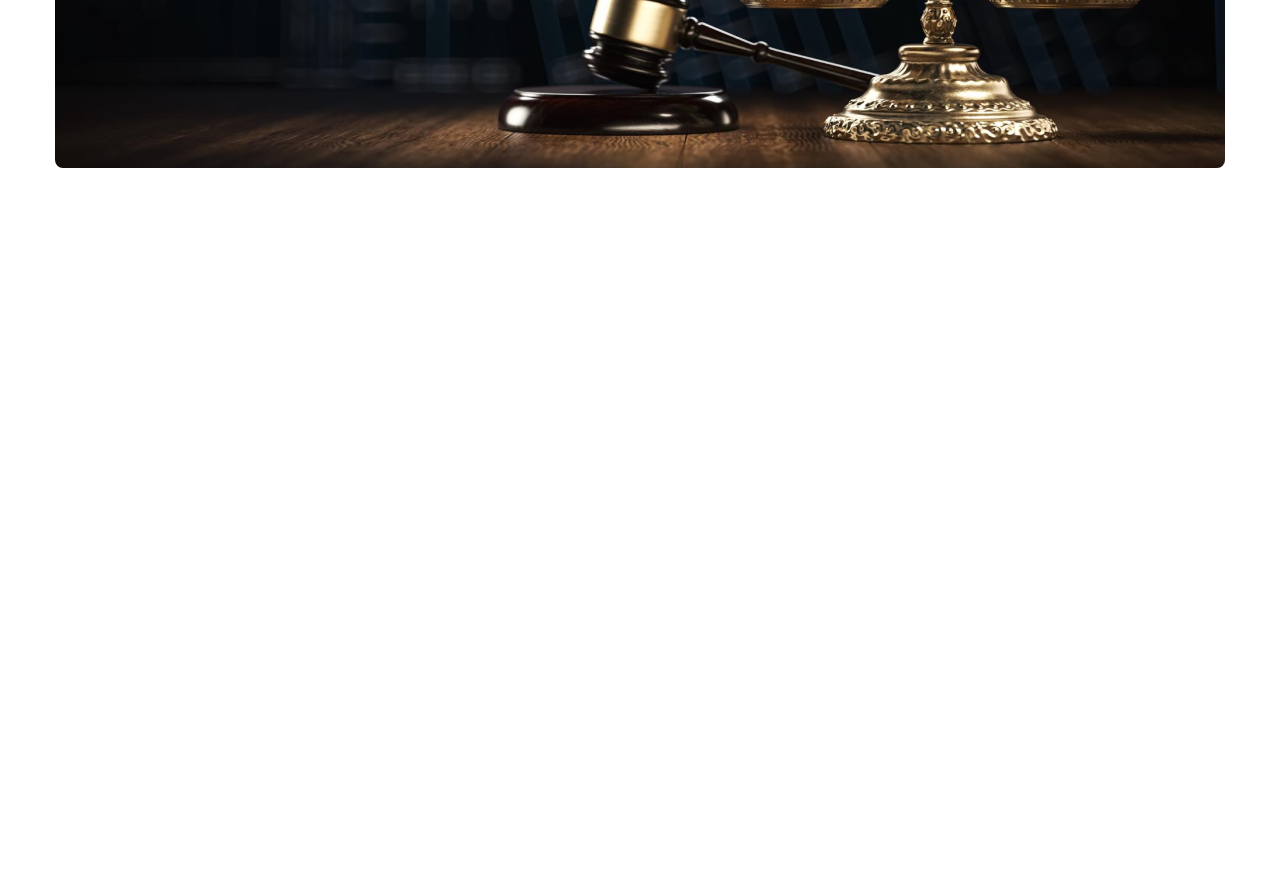
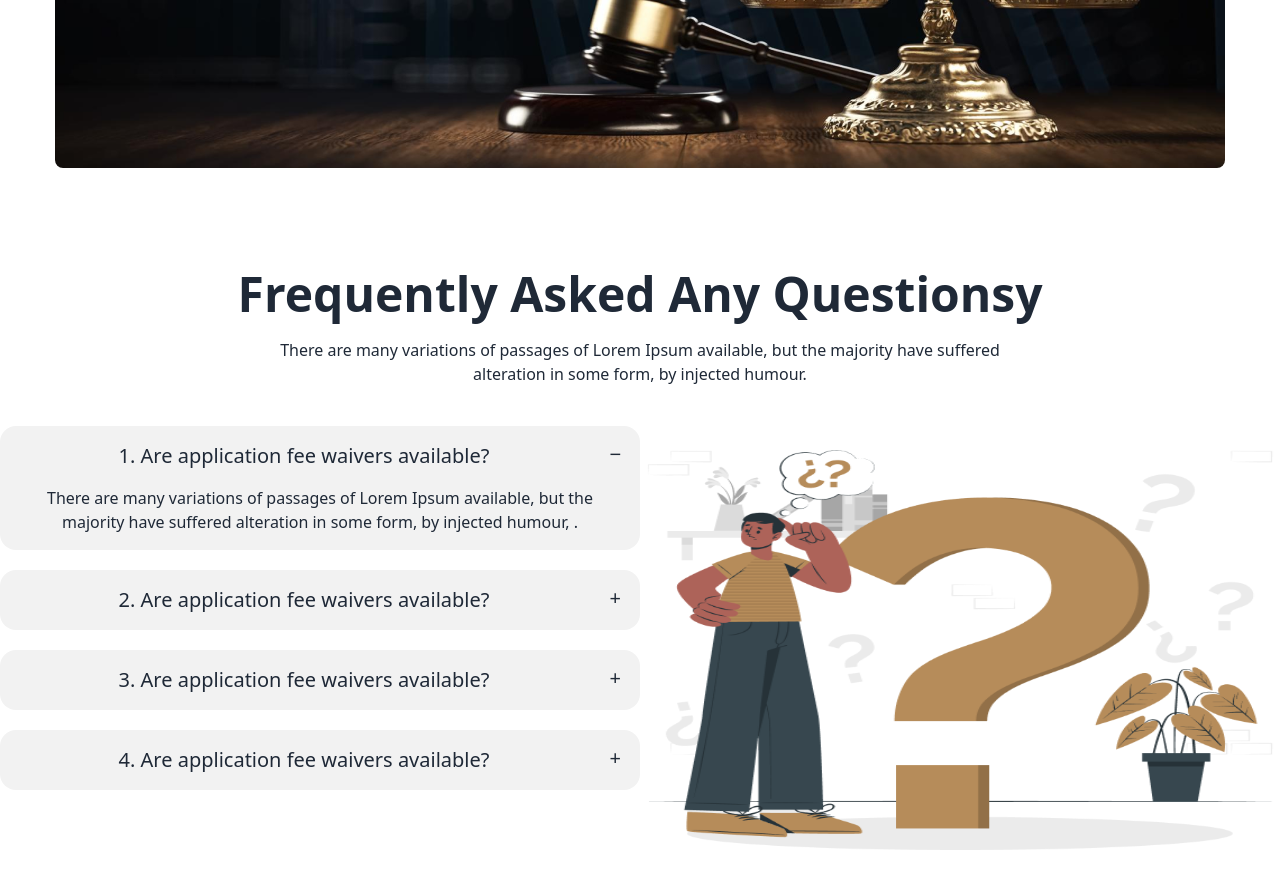
Before and after one commit to rifat3790/legal-solution-resources-with-daisyui, a plain HTML site: page index.html in a window 1280 px wide. Shown: the part 2380-3268 px from the top of the page. Before the commit the page ends 2650 px from the top, so only its background shows below. Drawn offline with nearby package versions, Linux system fonts and the light colour scheme.

Commit message:
added faq section

```diff
--- a/index.html
+++ b/index.html
@@ -255,6 +255,62 @@
 
      </section>
 
+     <!-- FAQ section starts -->
+     <section class="text-center my-24">
+      <h2 class="text-5xl font-bold mb-5">Frequently Asked Any Questionsy</h2>
+      <P class="lg:max-w-3xl mx-auto mb-10">
+        There are many variations of passages of Lorem Ipsum available, but the majority have suffered alteration in some form, by injected humour.
+      </P>
+
+      <!-- FAQ start -->
+      <div class="grid grid-cols-1 md:grid-cols-2 space-y-6">
+        <div class="space-y-5 flex-1">
+          <div class="collapse collapse-plus bg-base-200">
+            <input type="radio" name="my-accordion-3" checked="checked" />
+            <div class="collapse-title text-xl font-medium">
+              1. Are application fee waivers available?
+            </div>
+            <div class="collapse-content">
+              <p>There are many variations of passages of Lorem Ipsum available, but the majority have suffered alteration in some form, by injected humour, . </p>
+            </div>
+          </div>
+          <div class="collapse collapse-plus bg-base-200">
+            <input type="radio" name="my-accordion-3" />
+            <div class="collapse-title text-xl font-medium">
+              2. Are application fee waivers available?
+            </div>
+            <div class="collapse-content">
+              <p>There are many variations of passages of Lorem Ipsum available, but the majority have suffered alteration in some form, by injected humour, .</p>
+            </div>
+          </div>
+          <div class="collapse collapse-plus bg-base-200">
+            <input type="radio" name="my-accordion-3" />
+            <div class="collapse-title text-xl font-medium">
+              3. Are application fee waivers available?
+            </div>
+            <div class="collapse-content">
+              <p>There are many variations of passages of Lorem Ipsum available, but the majority have suffered alteration in some form, by injected humour, .</p>
+            </div>
+          </div>
+
+          <div class="collapse collapse-plus bg-base-200">
+            <input type="radio" name="my-accordion-3" />
+            <div class="collapse-title text-xl font-medium">
+              4. Are application fee waivers available?
+            </div>
+            <div class="collapse-content">
+              <p>There are many variations of passages of Lorem Ipsum available, but the majority have suffered alteration in some form, by injected humour, .</p>
+            </div>
+          </div>
+        </div>
+
+        <div class="  flex-1">
+          <img class="w-full h-[400px]" src="images/faq.png" alt="">
+        </div>
+      </div>
+
+     </section>
+
     </main>
 </body>
 </html>
```
